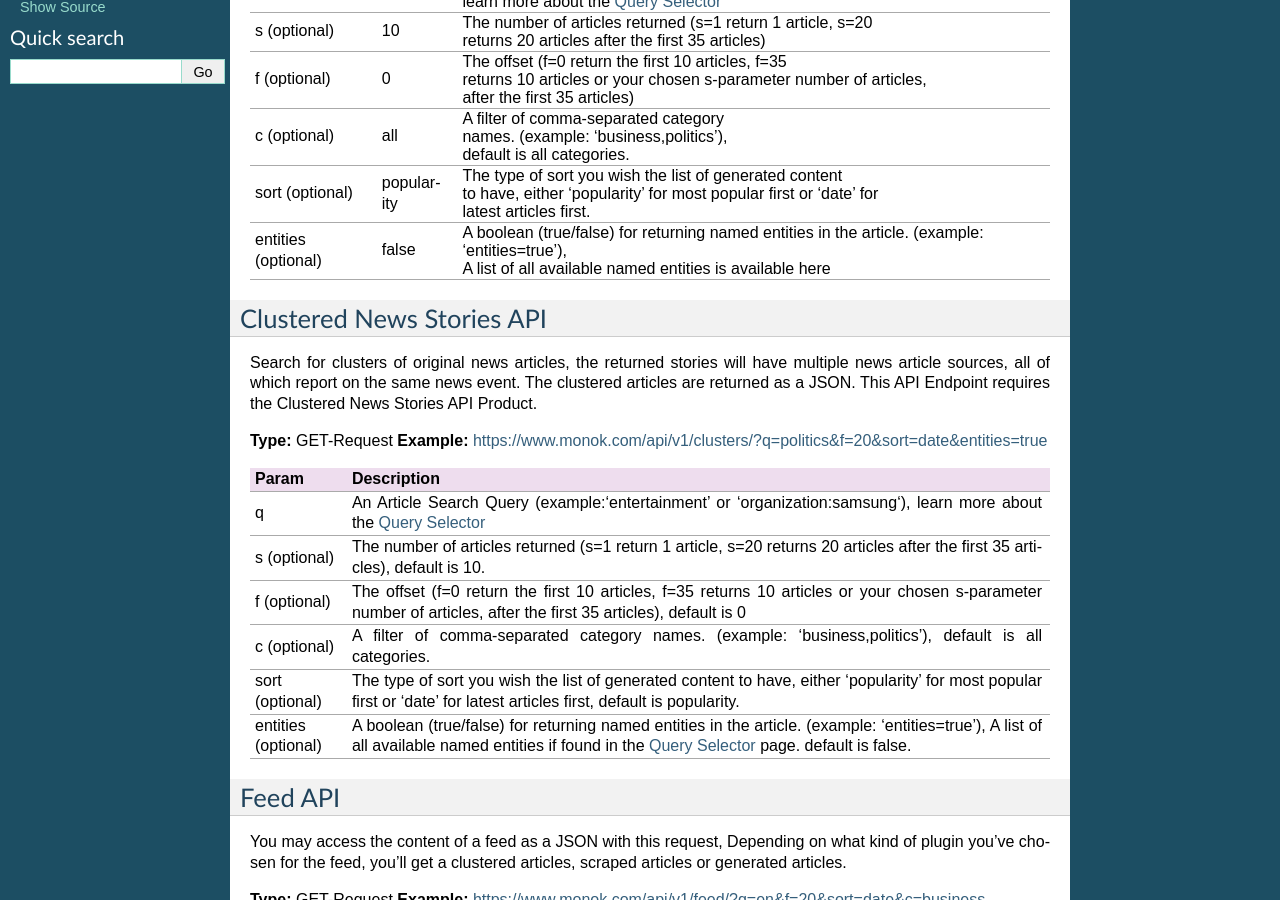
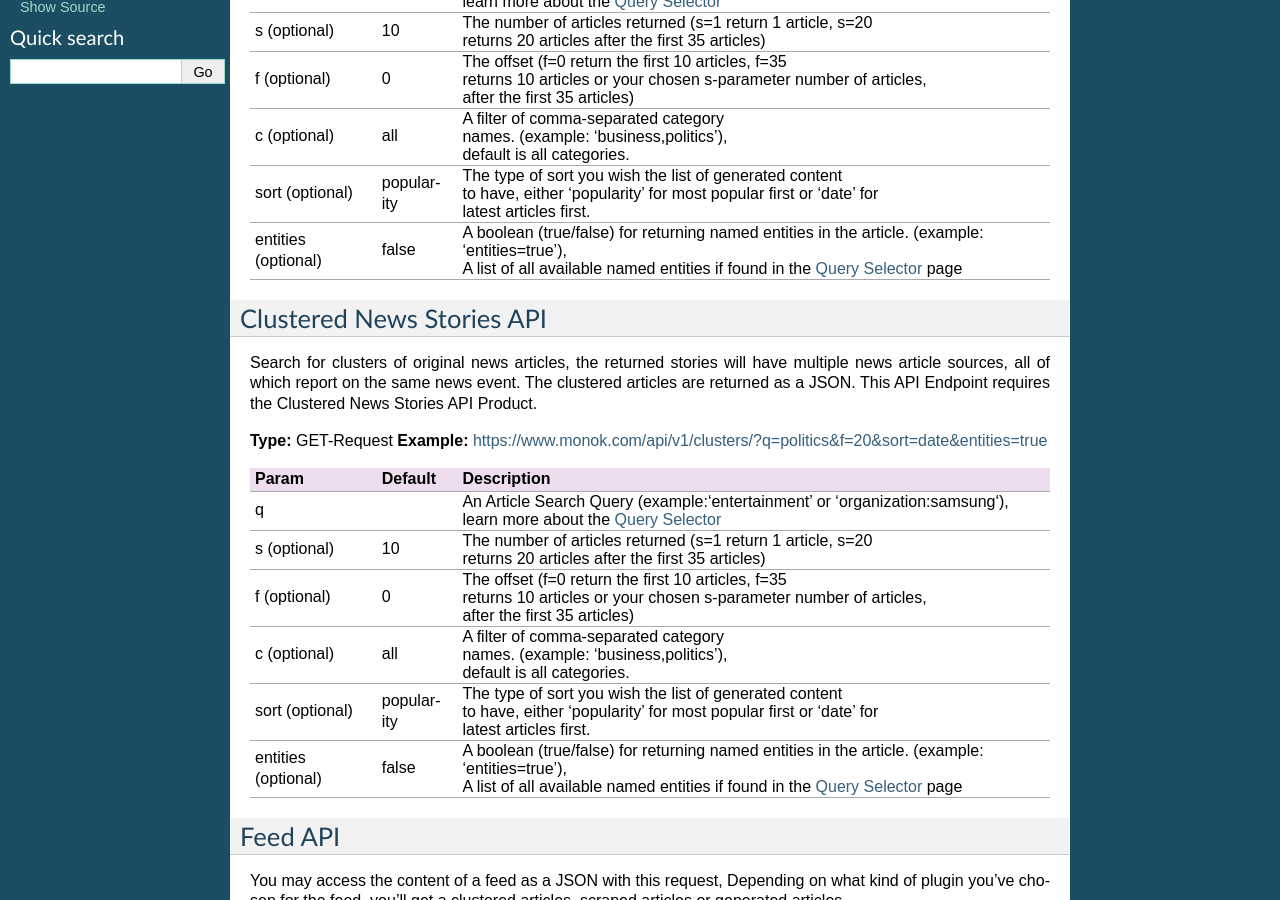
Before and after one commit to monoklabs/monok-docs, a Sphinx documentation site: the page built from docs/api.rst, in a window 1280 px wide and 900 px high, scrolled down 619 px. Built offline with Sphinx 7.4.7, drawn with Linux system fonts in a browser that asks for light colours.

```diff
--- a/docs/api.rst
+++ b/docs/api.rst
@@ -46,7 +46,7 @@ sort (optional)   	popularity	| The type of sort you wish the list of generated
                   			| to have, either ‘popularity’ for most popular first or ‘date’ for
 		  			| latest articles first.
 entities (optional)     false		| A boolean (true/false) for returning named entities in the article. (example: ‘entities=true’),
-                  			| A list of all available named entities is available here
+                  			| A list of all available named entities if found in the `Query Selector`_ page
 ===================   	===========	================================================================================================
 
 Clustered News Stories API
@@ -58,25 +58,25 @@ This API Endpoint requires the Clustered News Stories API Product.
 **Type:** GET-Request
 **Example:** https://www.monok.com/api/v1/clusters/?q=politics&f=20&sort=date&entities=true
 
-===================   	================================================================================================
- Param                       Description
-===================   	================================================================================================
-q	          	An Article Search Query (example:‘entertainment’ or ‘organization:samsung‘),
-			learn more about the `Query Selector`_
-s (optional)      	The number of articles returned (s=1 return 1 article, s=20
-	          	returns 20 articles after the first 35 articles), default is 10.
-f (optional)      	The offset (f=0 return the first 10 articles, f=35
-	          	returns 10 articles or your chosen s-parameter number of articles,
-			after the first 35 articles), default is 0
-c (optional)      	A filter of comma-separated category
-                  	names. (example: ‘business,politics’),
-                  	default is all categories.
-sort (optional)   	The type of sort you wish the list of generated content
-                  	to have, either ‘popularity’ for most popular first or ‘date’ for
-		  	latest articles first, default is popularity.
-entities (optional)     A boolean (true/false) for returning named entities in the article. (example: ‘entities=true’),
-                  	A list of all available named entities if found in the `Query Selector`_ page. default is false.
-===================   	================================================================================================
+===================	===========	================================================================================================
+ Param                    Default     	  Description
+===================   	===========	================================================================================================
+q	          			| An Article Search Query (example:‘entertainment’ or ‘organization:samsung‘),
+					| learn more about the `Query Selector`_
+s (optional)      	10		| The number of articles returned (s=1 return 1 article, s=20
+	          			| returns 20 articles after the first 35 articles)
+f (optional)      	0		| The offset (f=0 return the first 10 articles, f=35
+	          			| returns 10 articles or your chosen s-parameter number of articles,
+					| after the first 35 articles)
+c (optional)      	all		| A filter of comma-separated category
+                  			| names. (example: ‘business,politics’),
+                  			| default is all categories.
+sort (optional)   	popularity	| The type of sort you wish the list of generated content
+                  			| to have, either ‘popularity’ for most popular first or ‘date’ for
+		  			| latest articles first.
+entities (optional)     false		| A boolean (true/false) for returning named entities in the article. (example: ‘entities=true’),
+                  			| A list of all available named entities if found in the `Query Selector`_ page
+===================   	===========	================================================================================================
 
 
 Feed API
```
